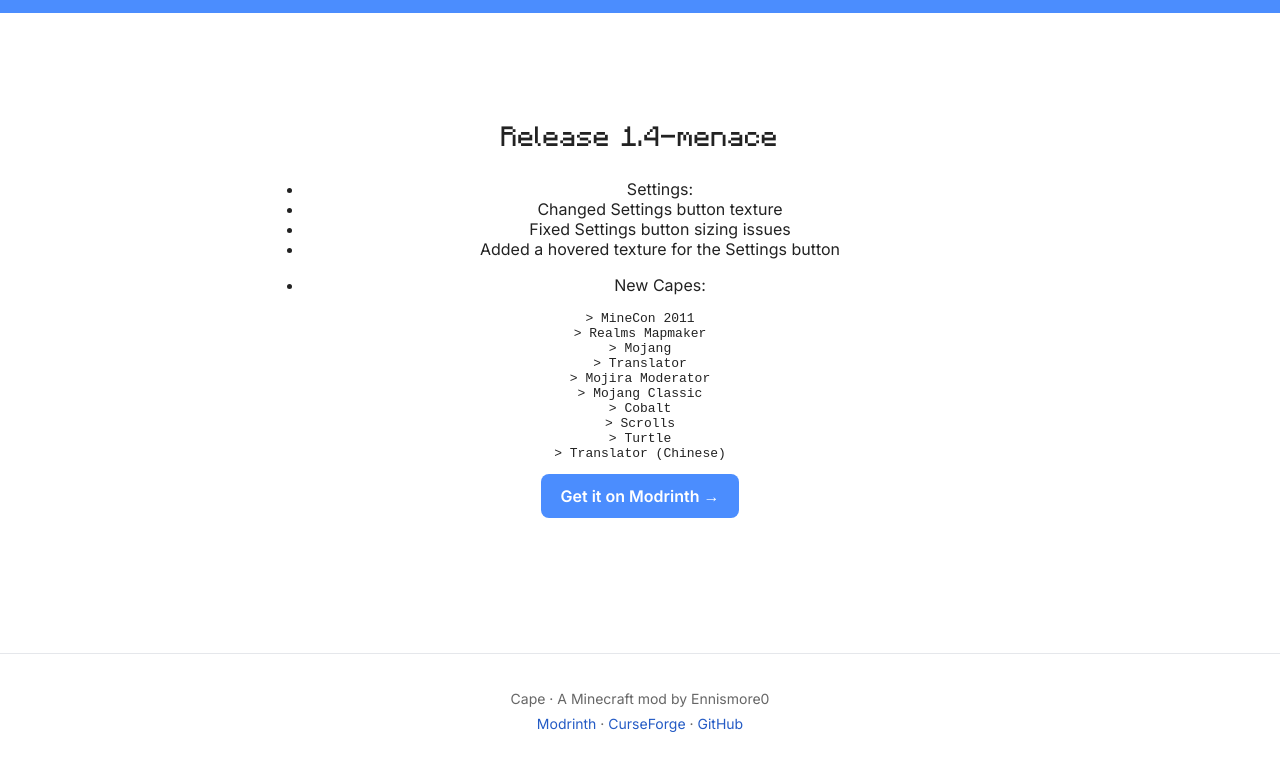
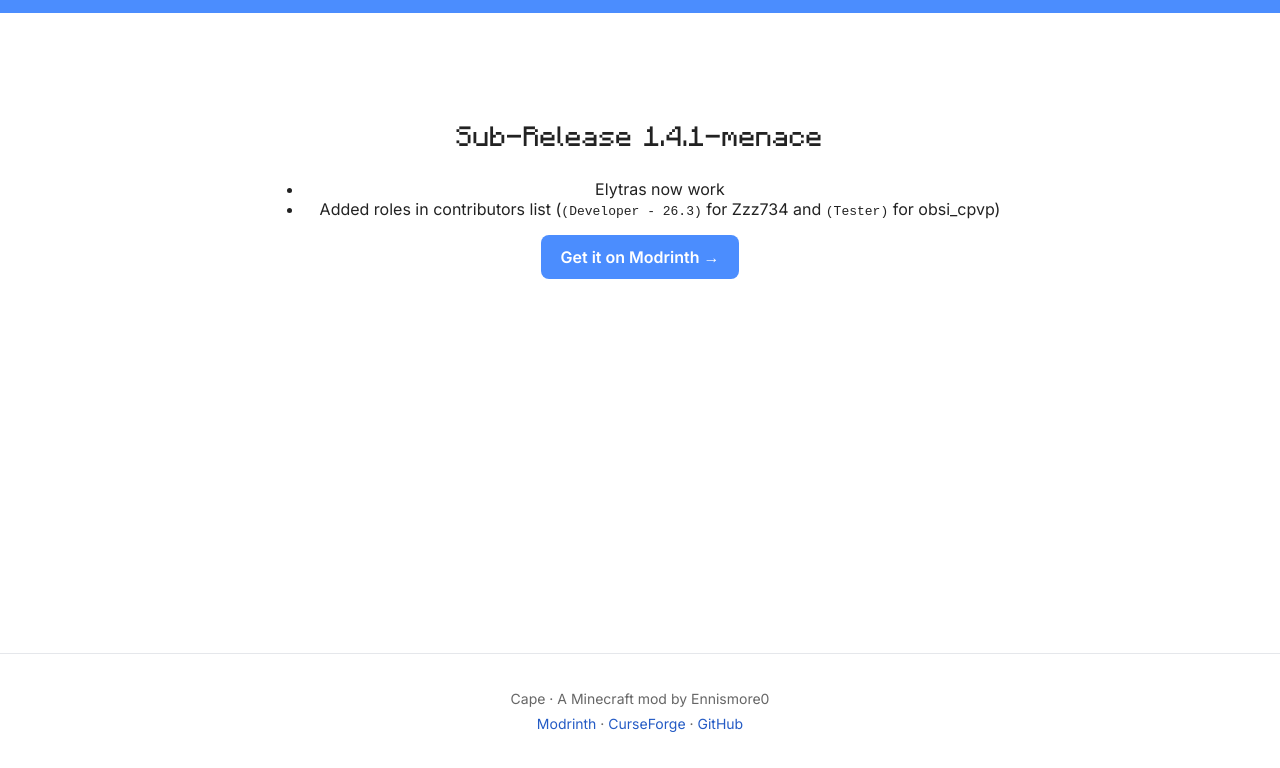
Before and after one commit to Ennismore0/ennismore0.github.io, a plain HTML site: page project/changelog.html in a window 1280 px wide. Shown: the part 67-835 px from the top of the page. Drawn offline with Linux system fonts and the light colour scheme.

Commit message:
Update changelog.html

```diff
--- a/project/changelog.html
+++ b/project/changelog.html
@@ -11,50 +11,57 @@
 <body>
 
     <header class="site-header">
-        <img src="../assets/cape-logo.png" alt="Cape Logo" class="logo">
+        <img
+            src="../assets/cape-logo.png"
+            alt="Cape Logo"
+            class="logo"
+        >
         <h1>Cape Changelog.</h1>
     </header>
 
     <main>
         <section class="development">
-    <h2>Release 1.4-menace</h2>
+            <h2>Sub-Release 1.4.1-menace</h2>
 
-    <ul>
-        <li>Settings:</li>
-        <li>Changed Settings button texture</li>
-        <li>Fixed Settings button sizing issues</li>
-        <li>Added a hovered texture for the Settings button</li>
-    </ul>
+            <ul>
+                <li>Elytras now work</li>
+                <li>
+                    Added roles in contributors list
+                    (<code>(Developer - 26.3)</code> for Zzz734
+                    and <code>(Tester)</code> for obsi_cpvp)
+                </li>
+            </ul>
 
-    <ul>
-        <li>New Capes:</li>
-    </ul>
-    <pre><code>&gt; MineCon 2011
-&gt; Realms Mapmaker
-&gt; Mojang
-&gt; Translator
-&gt; Mojira Moderator
-&gt; Mojang Classic
-&gt; Cobalt
-&gt; Scrolls
-&gt; Turtle
-&gt; Translator (Chinese)</code></pre>
-
-    <a href="https://modrinth.com/mod/cape./version/1.4-menace" class="button button-primary">
-        Get it on Modrinth →
-    </a>
-</section>
+            <a
+                href="https://modrinth.com/mod/cape./version/1.4.1-menace"
+                class="button button-primary"
+            >
+                Get it on Modrinth →
+            </a>
+        </section>
     </main>
 
     <footer class="site-footer">
         <p>Cape · A Minecraft mod by Ennismore0</p>
 
         <p>
-            <a href="https://modrinth.com/mod/cape." target="_blank" rel="noopener noreferrer">Modrinth</a>
+            <a
+                href="https://modrinth.com/mod/cape."
+                target="_blank"
+                rel="noopener noreferrer"
+            >Modrinth</a>
             ·
-            <a href="https://www.curseforge.com/minecraft/mc-mods/cape-mod" target="_blank" rel="noopener noreferrer">CurseForge</a>
+            <a
+                href="https://www.curseforge.com/minecraft/mc-mods/cape-mod"
+                target="_blank"
+                rel="noopener noreferrer"
+            >CurseForge</a>
             ·
-            <a href="https://github.com/Ennismore0/Cape" target="_blank" rel="noopener noreferrer">GitHub</a>
+            <a
+                href="https://github.com/Ennismore0/Cape"
+                target="_blank"
+                rel="noopener noreferrer"
+            >GitHub</a>
         </p>
     </footer>
 
```
